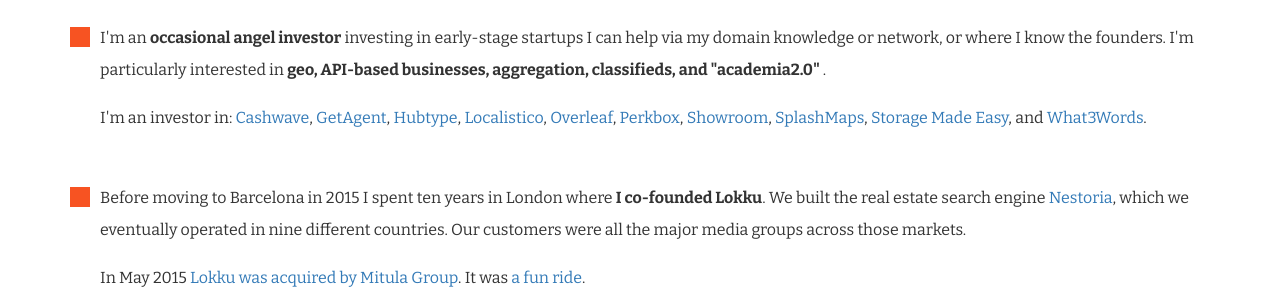
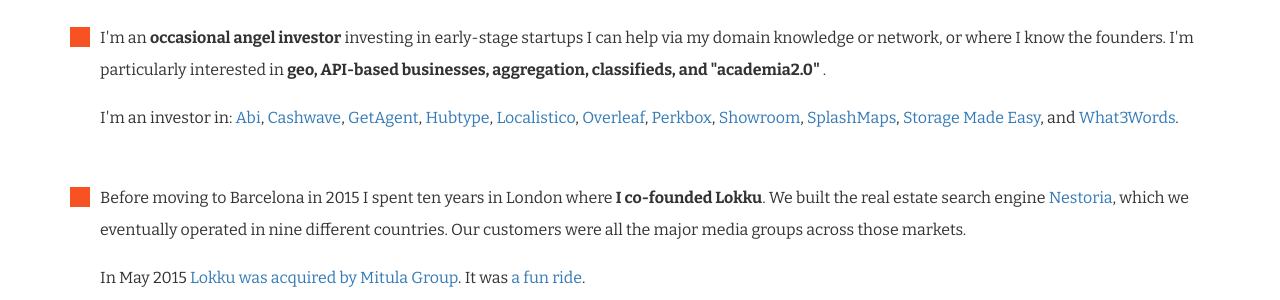
Before and after one commit to freyfogle/freyfogle.github.io, a Jekyll site: the page built from index.html, in a window 1280 px wide. Shown: the part 593-893 px from the top of the page. Built offline with Jekyll 4.4.1, drawn with Linux system fonts in a browser that asks for light colours; comment, search, counter and statistics services are not loaded.

Commit message:
added abi.ai

```diff
--- a/index.html
+++ b/index.html
@@ -43,6 +43,7 @@ layout: default
 
           <div class="p1">
             I'm an investor in:
+            <a href="http://abi.ai">Abi</a>,
             <a href="https://cashwave.bg">Cashwave</a>,
             <a href="https://www.getagent.co.uk">GetAgent</a>,
             <a href="http://hubtype.com">Hubtype</a>,
```
